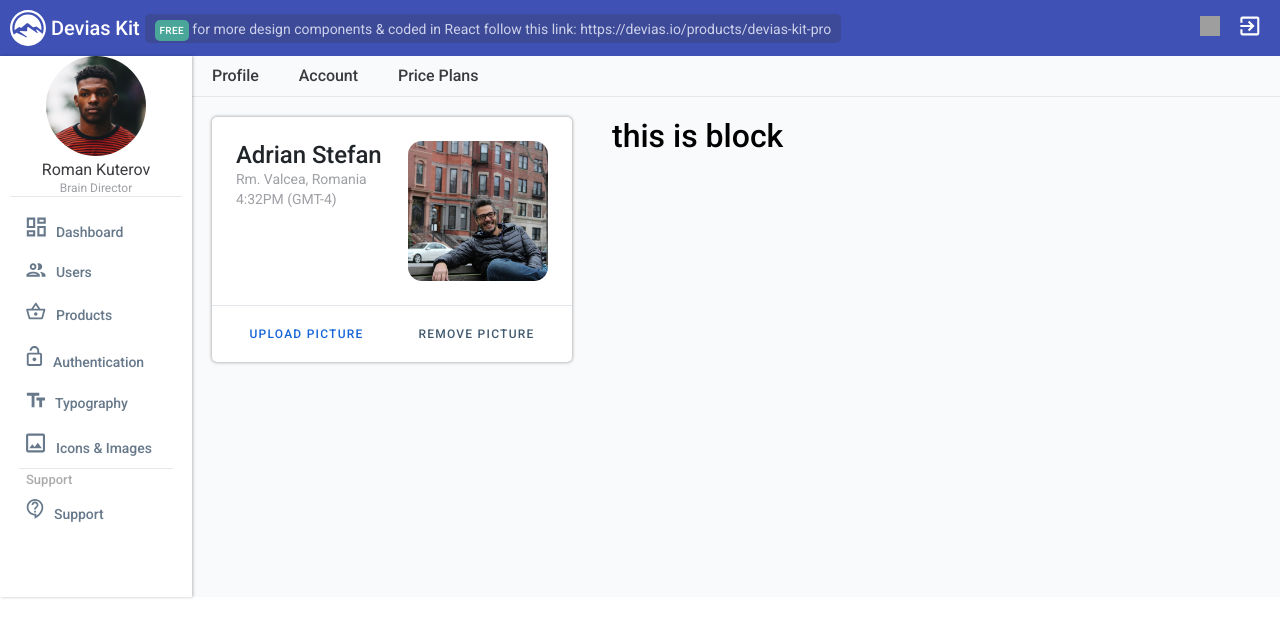
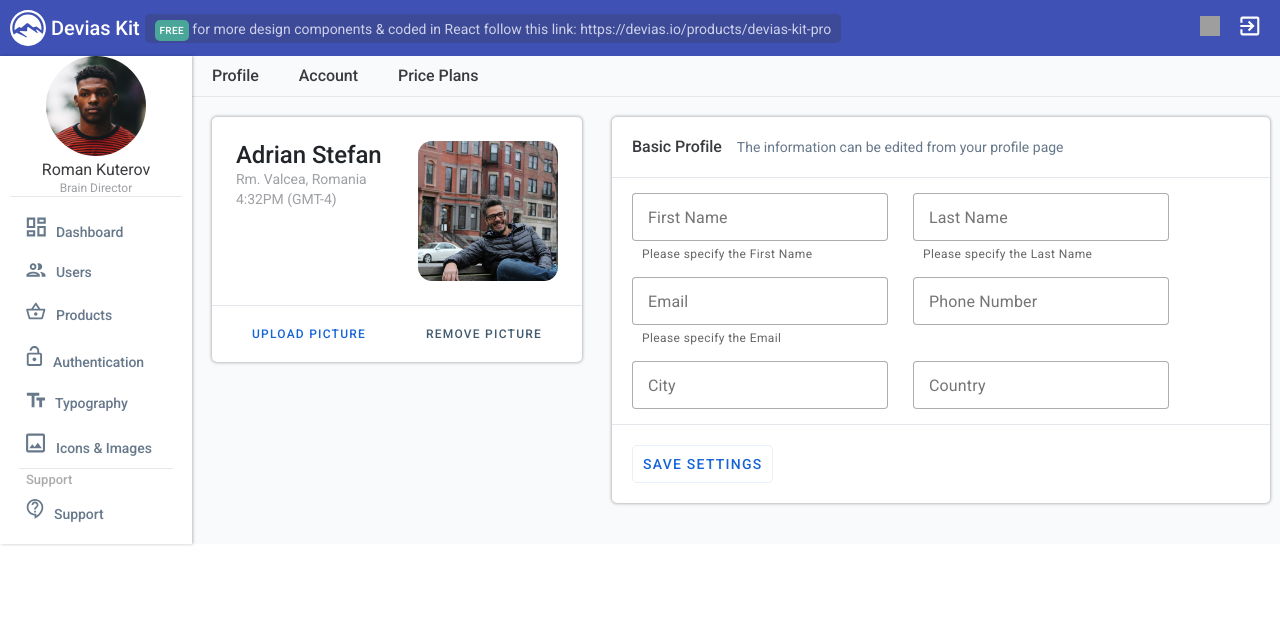
Before and after one commit to Valgulious/test-react, a React (Create React App) app: page / in a window 1280 px wide. Shown: the top 636 px of the page. Built offline with nearby package versions, Linux system fonts and the light colour scheme; grey boxes are pictures that could not be loaded.

Commit message:
Add SettingsForm

```diff
--- a/src/components/main/Profile.jsx
+++ b/src/components/main/Profile.jsx
@@ -1,22 +1,18 @@
 import styled from "@emotion/styled";
 import Hr from "../Hr.jsx"
+import ProfileSection from "./ProfileSection.jsx";
+import SettingsForm from "./forms/SettingsForm.jsx";
 import portlet from '../../img/portlet.jpg'
 
 const Profile = () => {
 
     const Grid = styled.div`
         display: grid;
-        grid-template: 500px / 400px 1fr
+        grid-template: 1fr / 400px 1fr
     `
 
     const Column = styled.div`
-        padding: 20px;
-    `
-
-    const ProfilePortlet = styled.section`
-        border-radius: 5px;
-        box-shadow: 0 0 3px 1px rgba(0, 0, 0, 0.25);
-        background-color: white;
+        padding: 20px 10px 20px 20px;
     `
 
     const ProfileSectionDiv = styled.div`
@@ -91,7 +87,7 @@ const Profile = () => {
     return(
         <Grid>
             <Column>
-                <ProfilePortlet>
+                <ProfileSection>
                     <ProfileSectionDiv>
                         <PortletInfo>
                             <PortletH3>Adrian Stefan</PortletH3>
@@ -105,10 +101,10 @@ const Profile = () => {
                         <PortletButton color='#1665D8'>UPLOAD PICTURE</PortletButton>
                         <PortletButton color='#425A70'>REMOVE PICTURE</PortletButton>
                     </PortletButtons>
-                </ProfilePortlet>
+                </ProfileSection>
             </Column>
             <Column>
-                <h1>this is block</h1>
+                <SettingsForm/>
             </Column>
         </Grid>
     )
--- /dev/null
+++ b/src/components/main/ProfileSection.jsx
@@ -0,0 +1,9 @@
+import styled from "@emotion/styled";
+
+const ProfileSection = styled.section`
+        border-radius: 5px;
+        box-shadow: 0 0 3px 1px rgba(0, 0, 0, 0.25);
+        background-color: white;
+    `
+
+export default ProfileSection
--- /dev/null
+++ b/src/components/main/forms/FormButton.jsx
@@ -0,0 +1,47 @@
+import styled from "@emotion/styled";
+
+const FormButton = ({buttonText, isDisabled}) => {
+
+    const Button = styled.input`
+        padding: 10px;
+        outline: none;
+        border: none;
+        cursor: pointer;
+        color: white;
+        background: #1665D8;
+        box-shadow: 0px 1px 1px rgba(0, 0, 0, 0.14), 0px 2px 1px rgba(0, 0, 0, 0.12), 0px 1px 3px rgba(0, 0, 0, 0.2);
+        border-radius: 5px;
+        box-sizing: border-box;
+        font-weight: 500;
+        font-size: 14px;
+        line-height: 16px;
+        text-align: center;
+        letter-spacing: 1.25px;
+        text-transform: uppercase;
+
+        transition: transform 100ms ease;
+
+        &:hover {
+            transform: scale(0.95, 1)
+        }
+
+        &:disabled {
+            color: #1665D8;
+            background: rgba(98, 2, 238, 0.0001);
+            border: 1px solid rgba(22, 101, 216, 0.1);
+            box-shadow: none;
+            cursor: default;
+        }
+
+        &:disabled:hover {
+            transform: none;
+        }
+    `
+
+    return(
+        <Button type='submit' value={buttonText} disabled={isDisabled}/>
+    )
+
+}
+
+export default FormButton;
--- /dev/null
+++ b/src/components/main/forms/FormFooter.jsx
@@ -0,0 +1,19 @@
+import styled from "@emotion/styled";
+import FormButton from "./FormButton.jsx";
+
+
+const FormFooter = ({buttonText, buttonIsDisabled}) => {
+
+    const Footer = styled.footer`
+        padding: 20px;
+    `
+
+    return(
+        <Footer>
+            <FormButton buttonText={buttonText} isDisabled={buttonIsDisabled}/>
+        </Footer>
+    )
+
+}
+
+export default FormFooter
--- /dev/null
+++ b/src/components/main/forms/FormHeader.jsx
@@ -0,0 +1,37 @@
+import styled from "@emotion/styled";
+
+
+const FormHeader = ({title, info}) => {
+
+    const Header = styled.header`
+        padding: 20px 20px;
+        display: flex;
+        align-items: center;
+    `
+
+    const Title = styled.h3`
+        font-weight: 500;
+        font-size: 16px;
+        line-height: 20px;
+        letter-spacing: -0.05px;
+        color: #3A3B3F;
+    `
+
+    const Info = styled.p`
+        margin-left: 15px;
+        font-weight: 300;
+        font-size: 14px;
+        line-height: 16px;
+        color: #66788A;
+    `
+
+    return(
+        <Header>
+            <Title>{title}</Title>
+            <Info>{info}</Info>
+        </Header>
+    )
+
+}
+
+export default FormHeader
--- /dev/null
+++ b/src/components/main/forms/SettingsForm.jsx
@@ -0,0 +1,42 @@
+import styled from "@emotion/styled";
+import ProfileSection from "../ProfileSection.jsx";
+import SettingsFormInput from "./SettingsFormInput.jsx";
+import FormHeader from "./FormHeader.jsx";
+import FormFooter from "./FormFooter.jsx";
+import Hr from '../../Hr.jsx'
+
+
+const SettingsForm = () => {
+
+    const Form = styled.form`
+        // width: 50vw;
+    `
+
+    const InputsWrapper = styled.div`
+        display: flex;
+        flex-wrap: wrap;
+        padding-bottom: 10px;
+    `
+
+    return (
+        <ProfileSection>
+            <Form>
+                <FormHeader title='Basic Profile' info='The information can be edited from your profile page'/>
+                <Hr/>
+                <InputsWrapper>
+                    <SettingsFormInput type='text' placeholder='First Name' isRequired={true}/>
+                    <SettingsFormInput type='text' placeholder='Last Name' isRequired={true}/>
+                    <SettingsFormInput type='email' placeholder='Email' isRequired={true}/>
+                    <SettingsFormInput type='tel' placeholder='Phone Number' isRequired={false}/>
+                    <SettingsFormInput type='text' placeholder='City' isRequired={false}/>
+                    <SettingsFormInput type='text' placeholder='Country' isRequired={false}/>
+                </InputsWrapper>
+                <Hr/>
+                <FormFooter buttonText='SAVE SETTINGS' buttonIsDisabled={true}/>
+            </Form>
+        </ProfileSection>
+    )
+
+}
+
+export default SettingsForm
--- /dev/null
+++ b/src/components/main/forms/SettingsFormInput.jsx
@@ -0,0 +1,68 @@
+import styled from "@emotion/styled";
+
+const SettingsFormInput = ({type, placeholder, isRequired}) => {
+
+    const Input = styled.input`
+
+        margin: 15px 5px 5px 20px;
+        padding-left: 15px;
+        width: 20vw;
+        height: 6vh;
+        border: 1px solid rgba(0, 0, 0, 0.32);
+        box-sizing: border-box;
+        border-radius: 4px;
+
+        font-weight: normal;
+        font-size: 16px;
+        line-height: 24px;
+        letter-spacing: 0.15px;
+        color: rgba(0, 0, 0, 0.6);
+
+        &:focus {
+            outline: none !important;
+            border: 2px solid #1665D8;
+        }
+
+        // &:focus + span::before {
+        //     padding-button: 50px;
+        //     font-weight: normal;
+        //     font-size: 12px;
+        //     line-height: 16px;
+        //     letter-spacing: 0.4px;
+        //     color: #1665D8;
+        //     content: '${placeholder}';
+        // }
+
+        &:required + span::after {
+            content: 'Please specify the ${placeholder}';
+        }
+
+        &:required:focus + span::after {
+            color: #1665D8;
+        }
+    `
+
+    const Span = styled.span`
+        margin-left: 30px;
+        font-weight: normal;
+        font-size: 12px;
+        line-height: 16px;
+        letter-spacing: 0.4px;
+        color: rgba(0, 0, 0, 0.6);
+    `
+
+    const InputWrapper = styled.div`
+        display: flex;
+        flex-direction: column;
+    `
+
+    return(
+        <InputWrapper>
+            <Input type={type} placeholder={placeholder} required={isRequired}/>
+            <Span/>
+        </InputWrapper>
+    )
+
+};
+
+export default SettingsFormInput
```
